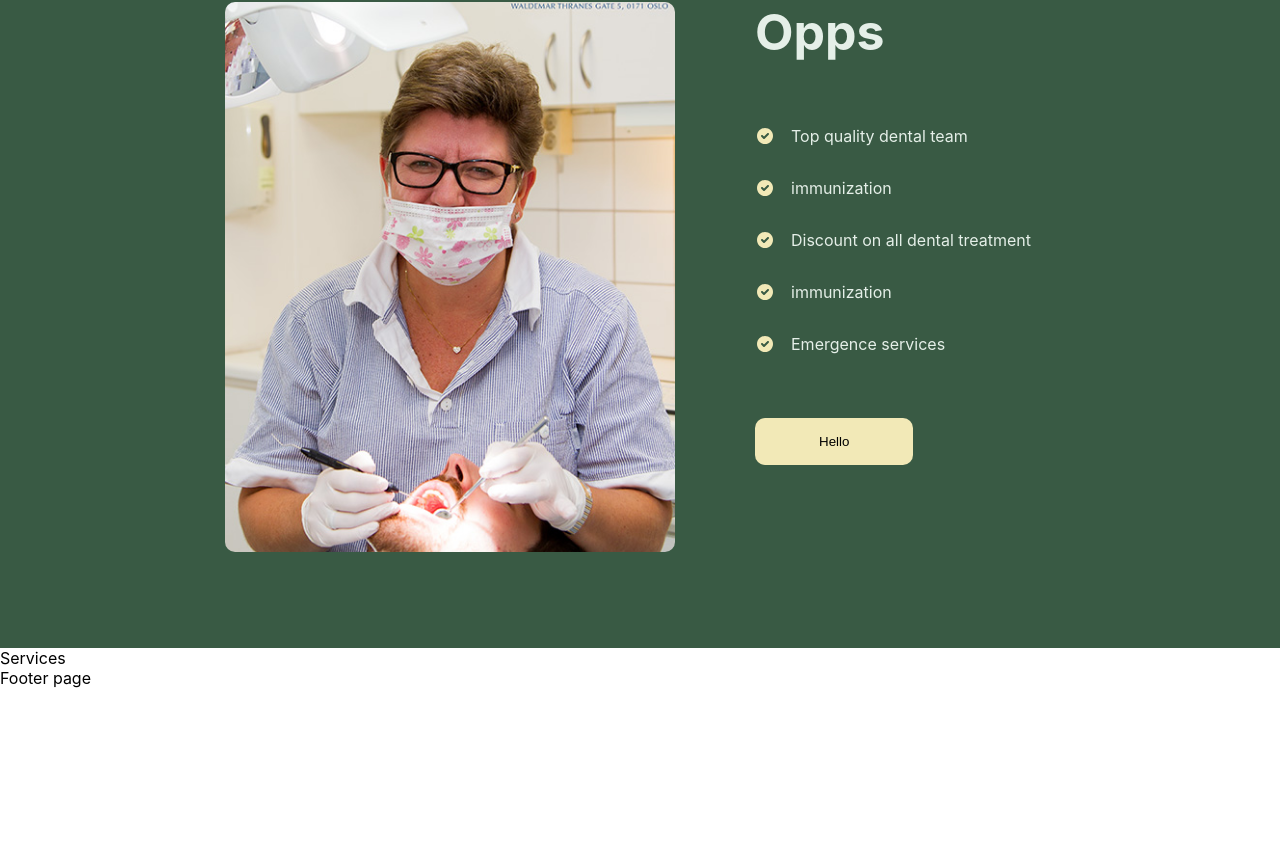
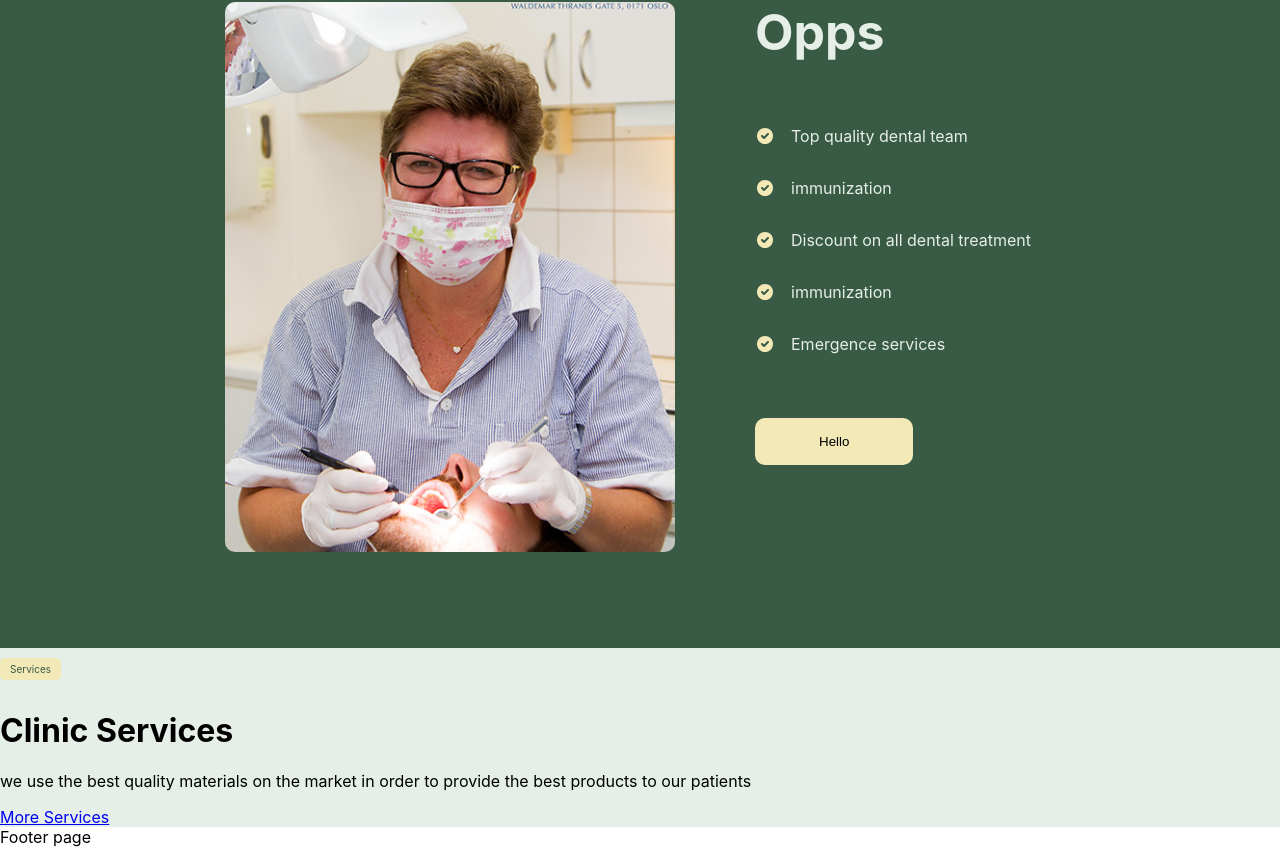
Before and after one commit to MuhammadTurkmen/Dental-Landing-Page-React, a React (Create React App) app: page / in a window 1280 px wide. Shown: the part 990-1837 px from the top of the page. Before the commit the page ends 1678 px from the top, so only its background shows below. Built offline with nearby package versions, Linux system fonts and the light colour scheme.

Commit message:
adding div

```diff
--- a/src/components/Services.js
+++ b/src/components/Services.js
@@ -1,7 +1,36 @@
 import React from "react";
+import styled from "styled-components";
 
 function Services() {
-  return <div>Services</div>;
+  return (
+    <Wrapper>
+      <p className="title">Services</p>
+      <div className="text-container">
+        <div className="clinic-services">
+          <h1>Clinic Services</h1>
+          <p className="desc">
+            we use the best quality materials on the market in order to provide
+            the best products to our patients
+          </p>
+        </div>
+        <a href="#">More Services</a>
+      </div>
+      <div className="card-container"></div>
+    </Wrapper>
+  );
 }
 
+const Wrapper = styled.div`
+  background: var(--lighter-green, #e5efe8);
+
+  .title {
+    background-color: #f2e9b7;
+    padding: 5px 10px;
+    font-size: 10px;
+    border-radius: 5px;
+    display: inline-block;
+    color: var(--dark-green, #395a44);
+  }
+`;
+
 export default Services;
```
